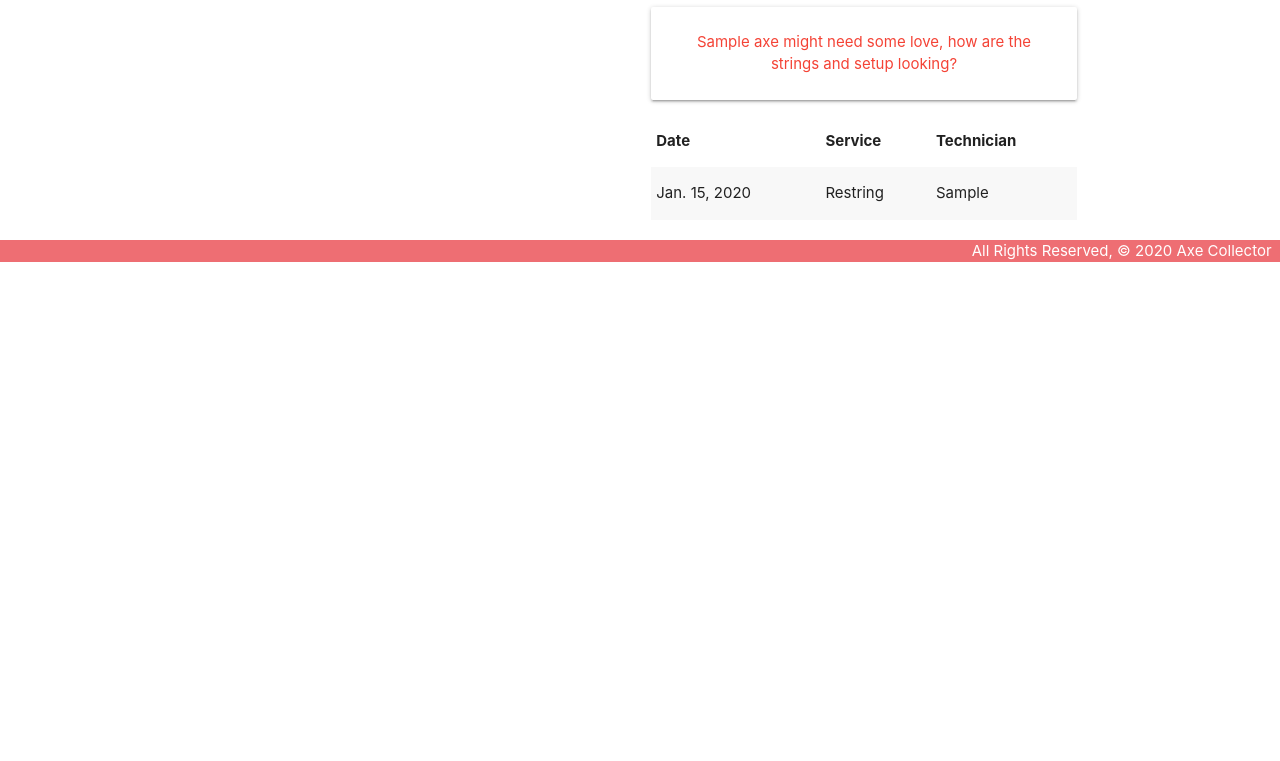
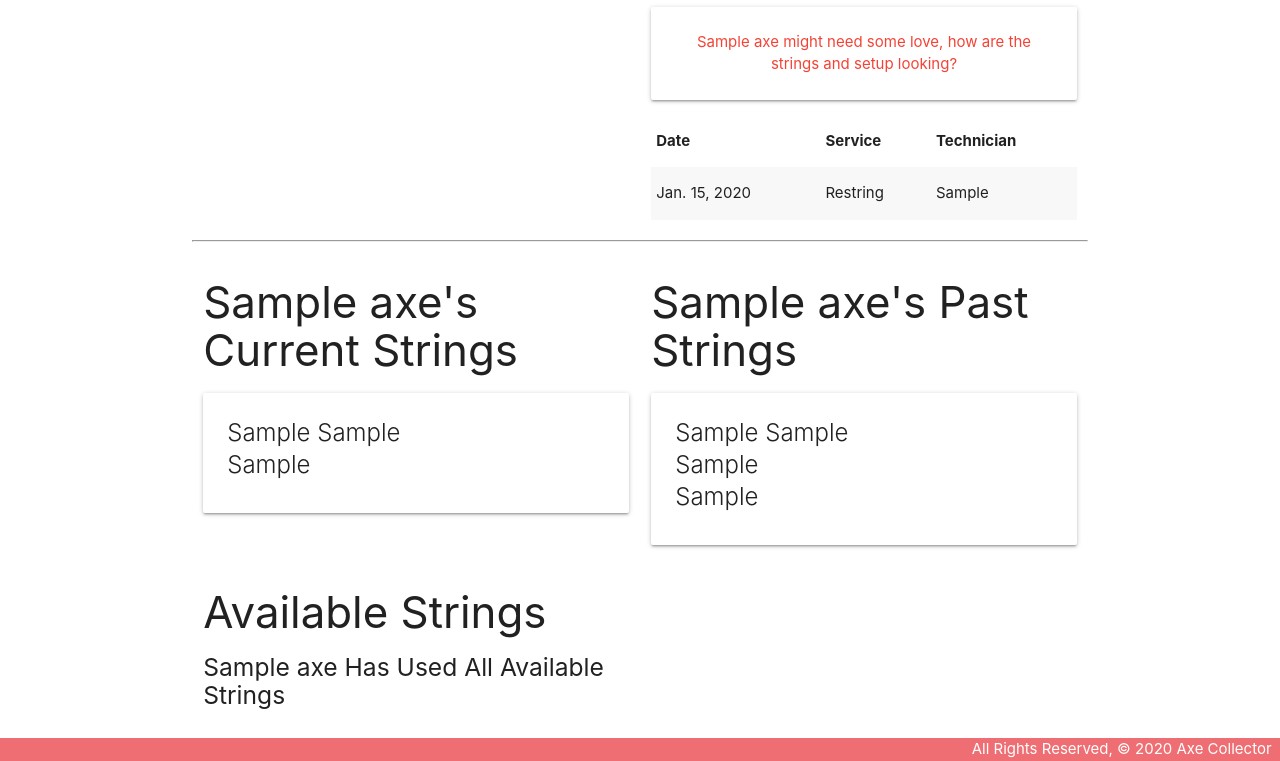
Before and after one commit to b-sokol/AxeCollector, a Django app: page /axes/1/ in a window 1280 px wide. Shown: the part 541-1302 px from the top of the page. Before the commit the page ends 803 px from the top, so only its background shows below. Run offline with Django 3.2, Linux system fonts and the light colour scheme; tables that the repository leaves empty hold one stand-in row (values such as "Sample post").

Commit message:
finish all requirements for lab

```diff
--- a/axecollector/main_app/models.py
+++ b/axecollector/main_app/models.py
@@ -18,7 +18,7 @@ class String(models.Model):
   guage = models.CharField(max_length=50)
   @property
   def name(self):
-    return "%s - %s" % ( self.brand, self.line )
+    return "%s %s" % ( self.brand, self.line )
 
   def __str__(self):
     return self.name
--- a/axecollector/main_app/templates/axes/detail.html
+++ b/axecollector/main_app/templates/axes/detail.html
@@ -52,6 +52,75 @@
   </div>
 </div>
 
+<hr>
+
+<div class="row">
+<div class="col s6">
+    <h3>{{ axe.name }}'s Current Strings</h3>
+    {% if axe.strings.count %}
+      <div class="card">
+        <div class="card-content">
+          <span class="card-title">
+            <span>{{ axe.strings.last.name }}</span><br>
+            {% if axe.string.last.material%}
+              {{axe.strings.last.material}}<br>
+            {% endif %}
+            {{ axe.strings.last.guage }}
+          </span>
+        </div>
+      </div>
+    {% else %}
+      <h5>No Strings :(</h5>
+    {% endif %}
+  </div>
+  <div class="col s6">
+    <h3>{{ axe.name }}'s Past Strings</h3>
+    {% if axe.strings.count %}
+      {% for string in axe.strings.all %}
+        <div class="card">
+          <div class="card-content">
+            <span class="card-title">
+              <span>{{ string.name }}</span><br>
+              {% if string.material %}
+                {{ string.material }}<br>
+              {% endif %}
+              {{ string.guage }}
+            </span>
+          </div>
+        </div>
+      {% endfor %}
+    {% else %}
+      <h5>No Strings :(</h5>
+    {% endif %}
+  </div>
+  <div class="col s6">
+    <h3>Available Strings</h3>
+    {% if strings.count %}
+      {% for string in strings.all %}
+        <div class="card">
+          <div class="card-content">
+            <span class="card-title">
+              <span>{{ string.name }}</span><br>
+              {% if string.material %}
+                {{ string.material }}<br>
+              {% endif %}
+              {{ string.guage }}
+            </span>
+          </div>
+          <div class="card-action">
+            <form action="{% url 'assoc_string' axe.id string.id %}" method="post">
+              {% csrf_token %}
+              <button type="submit" class="btn">Add</button>
+            </form>
+          </div>
+        </div>
+      {% endfor %}
+    {% else %}
+      <h5>{{axe.name}} Has Used All Available Strings</h5>
+    {% endif %}
+  </div>
+</div>
+
 <script>
   const dateEl = document.getElementById('id_date');
   M.Datepicker.init(dateEl, {
--- a/axecollector/main_app/urls.py
+++ b/axecollector/main_app/urls.py
@@ -10,6 +10,7 @@ urlpatterns = [
   path('axes/<int:pk>/update/', views.AxeUpdate.as_view(), name='axes_update'),
   path('axes/<int:pk>/delete/', views.AxeDelete.as_view(), name='axes_delete'),
   path('axes/<int:axe_id>/add_maintenance/', views.add_maintenance, name='add_maintenance'),
+  path('axes/<int:axe_id>/assoc_string/<int:string_id>/', views.assoc_string, name='assoc_string'),
   path('strings/', views.StringList.as_view(), name='strings_index'),
   path('strings/<int:pk>/', views.StringDetail.as_view(), name='strings_detail'),
   path('strings/create/', views.StringCreate.as_view(), name='strings_create'),
--- a/axecollector/main_app/views.py
+++ b/axecollector/main_app/views.py
@@ -18,10 +18,15 @@ def axes_index(request):
 
 def axes_detail(request, axe_id):
   axe = Axe.objects.get(id=axe_id)
+  strings_not_on_axe = String.objects.exclude(id__in = axe.strings.all().values_list('id'))
   maintenance_form = MaintenanceForm()
   return render(request, 'axes/detail.html', {
-    'axe': axe, 'maintenance_form': maintenance_form
+    'axe': axe, 'maintenance_form': maintenance_form, 'strings': strings_not_on_axe
   })
+
+def assoc_string(request, axe_id, string_id):
+  Axe.objects.get(id=axe_id).strings.add(string_id)
+  return redirect('detail', axe_id=axe_id)
 
 class AxeCreate(CreateView):
   model = Axe
```
